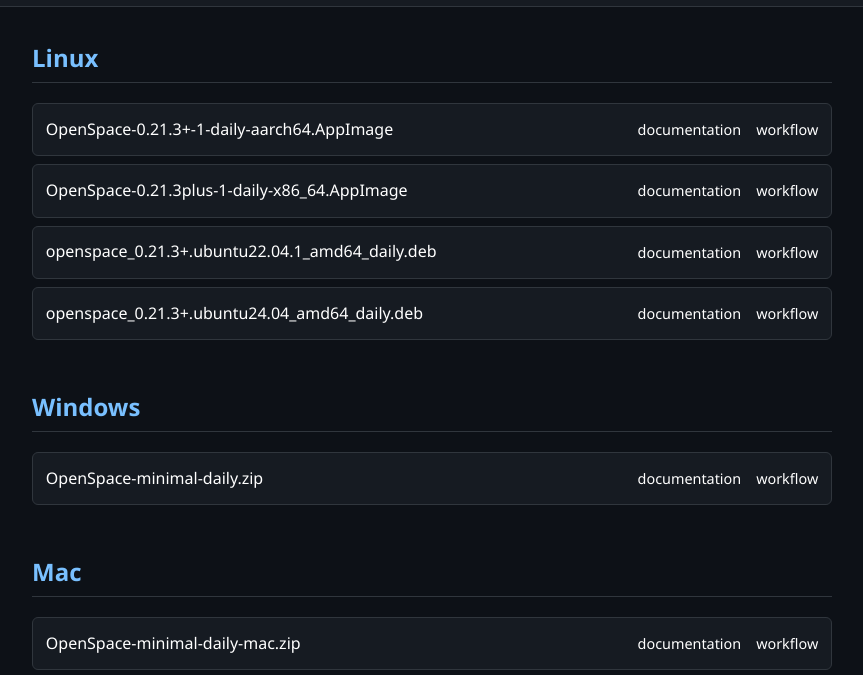
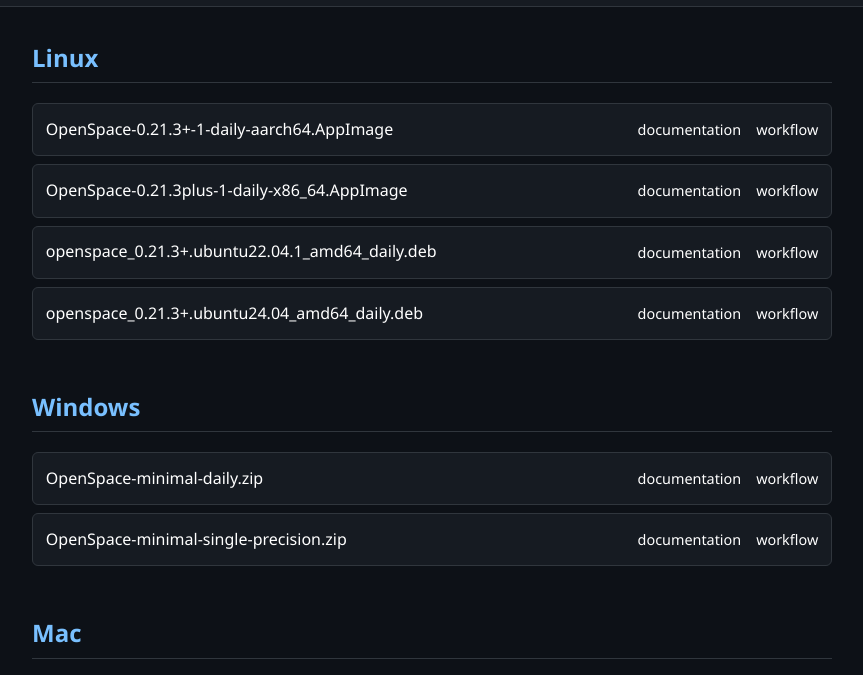
Before and after one commit to hn-88/OpenSpace-AppImage, a plain HTML site: page index.html in a window 1280 px wide. Shown: the part 88-763 px from the top of the page, without its empty margins (208-1071 px from the left). Drawn offline with Linux system fonts and the light colour scheme.

Commit message:
add Windows single precision build

```diff
--- a/index.html
+++ b/index.html
@@ -182,6 +182,17 @@
             <a target=_blank href="https://github.com/hn-88/OpenSpace-AppImage/blob/main/.github/workflows/windows-latest.yml">workflow</a>
           </span>
       </li>
+      <li><span class="build-link">
+            <a target=_blank href="https://github.com/hn-88/OpenSpace-AppImage/releases/download/daily-WIN-ZIP/OpenSpace-minimal-single-precision.zip">
+              OpenSpace-minimal-single-precision.zip
+            </a>
+          </span>
+          <span class="workflow-link">
+            <a target=_blank href="https://github.com/hn-88/OpenSpace-AppImage/wiki/OpenSpace-single-precision-Windows-build-documentation">documentation</a>
+            &nbsp;&nbsp;
+            <a target=_blank href="https://github.com/hn-88/OpenSpace-AppImage/blob/main/.github/workflows/windows-single-prec.yml">workflow</a>
+          </span>
+      </li>
       </ul>
     </section>
 
```
